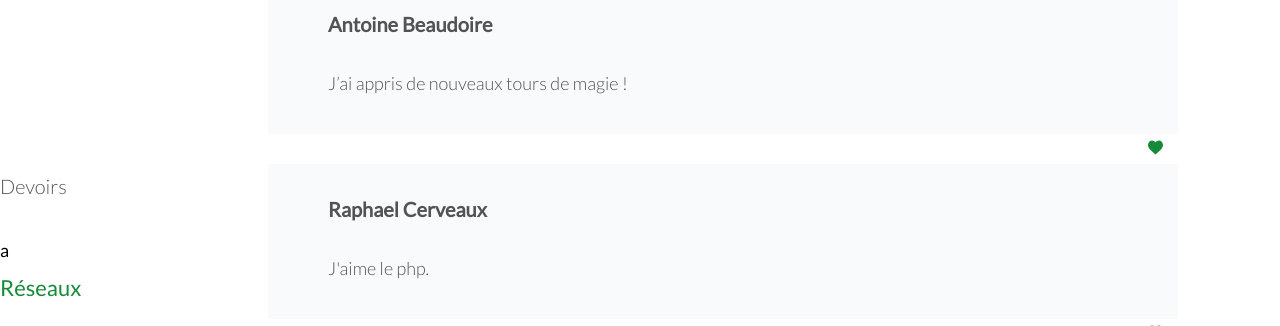
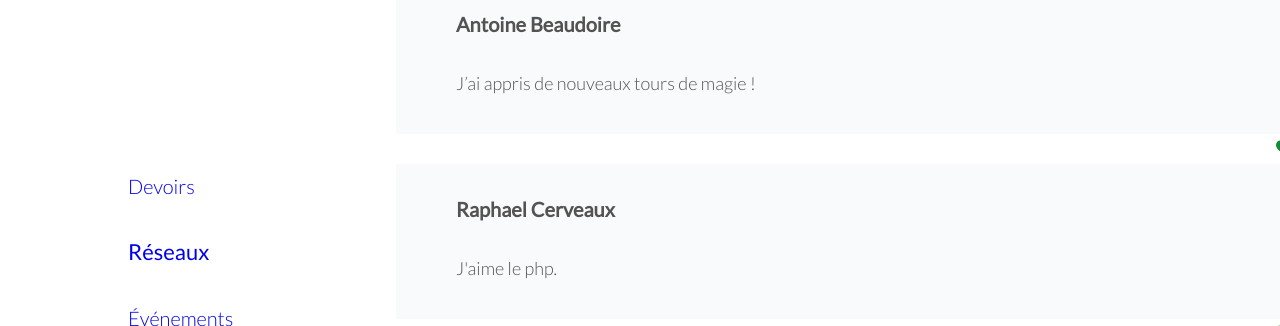
Before and after one commit to Micka-dej/si4-1, a PHP site: page /reseaux.php in a window 1280 px wide; the page is wider, and only the part inside the window is pictured. Shown: the part 196-522 px from the top of that part. Run offline with PHP 8.4, Linux system fonts and the light colour scheme; data that the repository does not hold is empty; a stand-in replaces the project's code that opens the database connection.

Commit message:
update sidebar & reseaux

```diff
--- a/includes/default/header.php
+++ b/includes/default/header.php
@@ -13,7 +13,7 @@
 <body>
 <header class="containerHeader">
     <div class="logoNav">
-        <img src="<?= DIR_ASSETS; ?>/img/logo.svg" width="164" src="" alt="">
+        <a href="<?= WEBROOT; ?>"><img src="<?= DIR_ASSETS; ?>/img/logo.svg" width="164" src="" alt=""></a>
     </div>
 
     <?php if ($_SESSION['auth']): ?>
--- /dev/null
+++ b/includes/default/sidebar.php
@@ -0,0 +1,6 @@
+
+<div class="ContainerTheme">
+    <h1 class="Devoirs"><a href="#">Devoirs</a></h1>
+    <h1 class="reseaux"><a href="#">Réseaux</a></h1>
+    <h1 class="Evenements"><a href="#">Événements</a></h1>
+</div>
--- a/public/reseaux.php
+++ b/public/reseaux.php
@@ -4,13 +4,9 @@
   require_once INCLUDES . '/default/header.php';
 ?>
 
-<section class="Container">
+<section class="container">
 
-  <div class="ContainerTheme">
-    <h1 class="Devoirs">Devoirs</h1>a
-    <h1 class="reseaux">Réseaux</h1>
-    <h1 class="Evenements">Événements</h1>
-  </div>
+  <?php require_once INCLUDES . '/default/sidebar.php'; ?>
 
   <div class="RectangleCommentaire">
     <img class="Picture" src="" alt="">
```
